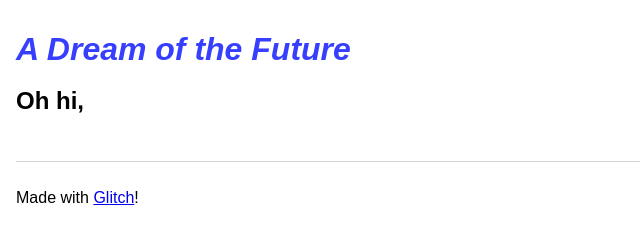
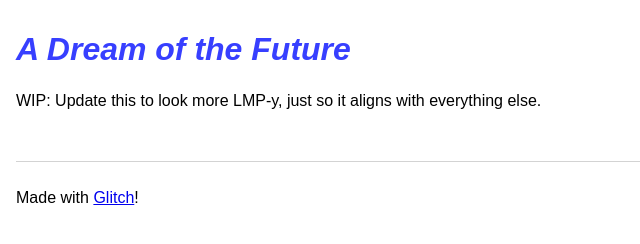
Before and after one commit to UAMediaProd/LMP-JIRA, a website: page views/index.html in a window 1280 px wide. Shown: the whole page, without its empty margins (0-640 px from the left). Drawn offline with nearby package versions, Linux system fonts and the light colour scheme.

Commit message:
🙍🌪 Updated with Glitch

```diff
--- a/views/index.html
+++ b/views/index.html
@@ -23,9 +23,8 @@
     </header>
 
     <main>
-      <h2>Oh hi,</h2>
 
-      <p></p>
+      <p>WIP: Update this to look more LMP-y, just so it aligns with everything else.</p>
 
 
     </main>
```
Also changed, not shown: server.js (+3 -12 lines), README.md.
